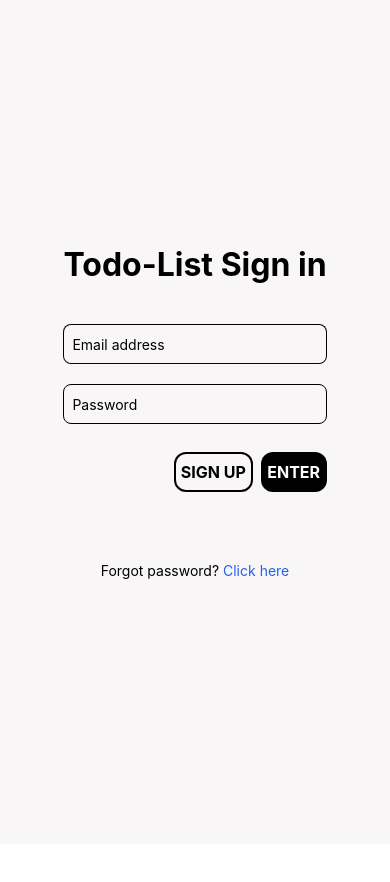
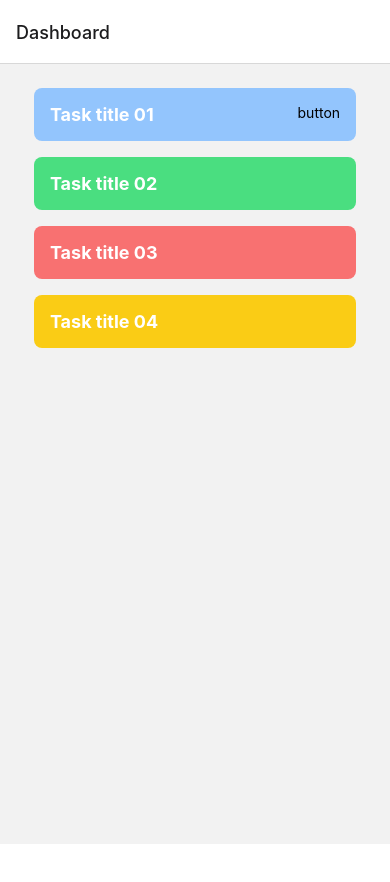
Before and after one commit to TeamShinobi/todolist, a React Native app: screen /Dashboard in a window 390 px wide. Shown: the top 882 px of the page. Before the commit the page ends 844 px from the top, so only its background shows below. Built offline with nearby package versions, Linux system fonts and the light colour scheme.

Commit message:
feat:dashboard

```diff
--- a/App.js
+++ b/App.js
@@ -6,7 +6,7 @@ import DashNavigation from "./src/components/navigation/DashNavigation";
 export default function App() {
   return (
     <NavigationContainer>
-      {false ? <DashNavigation /> : <AuthNavigation />}
+      {true ? <DashNavigation /> : <AuthNavigation />}
     </NavigationContainer>
   );
 }
--- a/src/components/navigation/DashNavigation.jsx
+++ b/src/components/navigation/DashNavigation.jsx
@@ -11,6 +11,7 @@ const AuthNavigation = () => {
         name="Dashboard"
         component={DashboardScreen}
         options={{
+          headerShown: true,
           customAnimationOnGesture: true,
           animation: "slide_from_right",
         }}
--- a/src/screens/DashboardScreen.jsx
+++ b/src/screens/DashboardScreen.jsx
@@ -1,10 +1,52 @@
 import React from "react";
-import { View, Text } from "react-native";
+import { StatusBar } from "expo-status-bar";
+import { View, Text, SafeAreaView, TouchableOpacity } from "react-native";
 const DashboardScreen = () => {
   return (
-    <View>
-      <Text>hello</Text>
-    </View>
+    <SafeAreaView className="flex  h-[100vh]">
+      <StatusBar style="black" backgroundColor="#F1EDED" />
+      {/* <View
+        className=" bg-white flex flex-col h-[70px]"
+        style={{
+          elevation: 5,
+          shadowOffset: { width: 5, height: 10 },
+          shadowOpacity: 0.5,
+        }}
+      >
+        <Text className="text-[24px] font-bold mt-8 ml-4 ">Todo List</Text>
+      </View> */}
+
+      <View className=" flex justify-center items-center flex-col p-4">
+        <View className="bg-blue-300 w-[90%] rounded-lg p-4 m-2">
+          <View className="flex flex-row justify-between">
+            <Text className="text-white font-bold text-[18px]">
+              Task title 01
+            </Text>
+            <TouchableOpacity>
+              <Text>button</Text>
+            </TouchableOpacity>
+          </View>
+        </View>
+
+        <View className="bg-green-400 w-[90%] rounded-lg p-4 m-2">
+          <Text className="text-white font-bold text-[18px]">
+            Task title 02
+          </Text>
+        </View>
+
+        <View className="bg-red-400 w-[90%] rounded-lg p-4 m-2">
+          <Text className="text-white font-bold text-[18px]">
+            Task title 03
+          </Text>
+        </View>
+
+        <View className="bg-yellow-400 w-[90%] rounded-lg p-4 m-2">
+          <Text className="text-white font-bold text-[18px]">
+            Task title 04
+          </Text>
+        </View>
+      </View>
+    </SafeAreaView>
   );
 };
 
```
